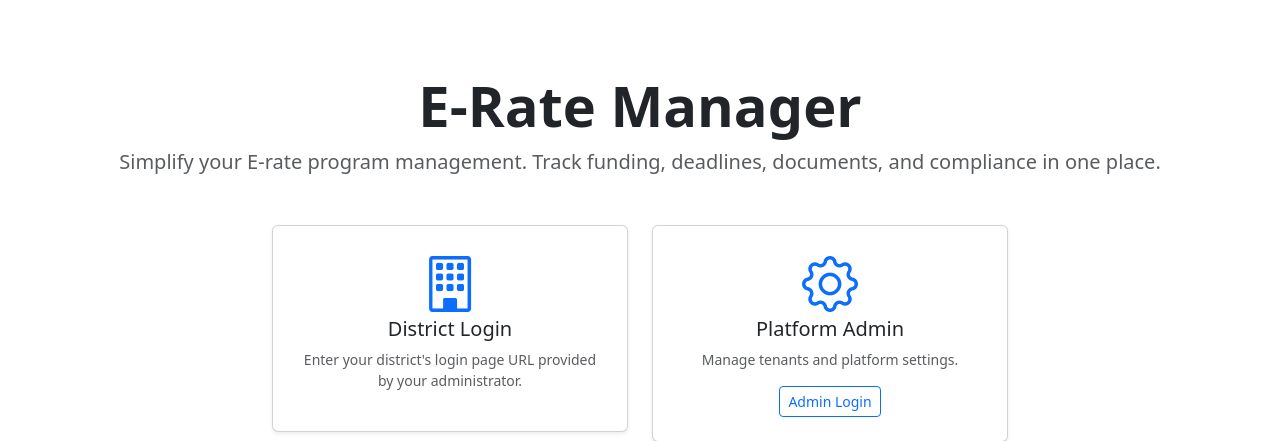
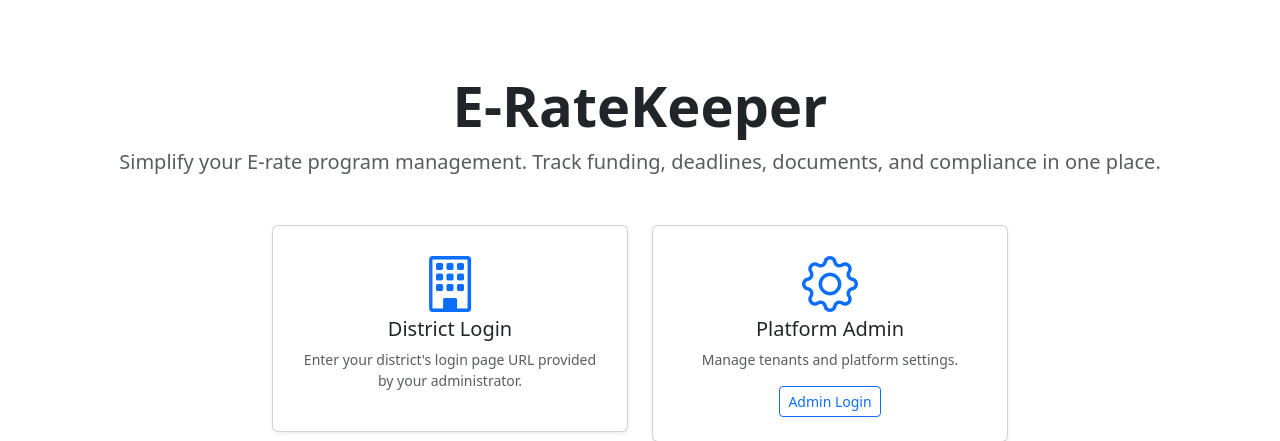
Before and after one commit to BardSec/erate, a Flask app: page / in a window 1280 px wide. Shown: the top 441 px of the page. Run offline with Flask 3, Linux system fonts and the light colour scheme.

Commit message:
Rebrand from E-Rate Manager to E-RateKeeper
- All user-facing text updated: page titles, sidebar, login pages,
  admin panel, email notifications, pending approval page
- Added "Powered by BudgyK12.com" link in sidebar footer and email
  footers
- Updated README title and .env.example defaults
- Preserved lowercase "E-rate" references to the FCC program itself
- No changes to code, URLs, database, or variable names

https://claude.ai/code/session_012pcxGn5WjFHNe6YqBS497F

```diff
--- a/app/config.py
+++ b/app/config.py
@@ -44,7 +44,7 @@ class Config:
     SMTP_USERNAME = os.environ.get('SMTP_USERNAME', '')
     SMTP_PASSWORD = os.environ.get('SMTP_PASSWORD', '')
     SMTP_FROM_EMAIL = os.environ.get('SMTP_FROM_EMAIL', 'noreply@example.com')
-    SMTP_FROM_NAME = os.environ.get('SMTP_FROM_NAME', 'E-Rate Manager')
+    SMTP_FROM_NAME = os.environ.get('SMTP_FROM_NAME', 'E-RateKeeper')
     SMTP_USE_TLS = os.environ.get('SMTP_USE_TLS', 'true')
 
 
--- a/app/static/css/custom.css
+++ b/app/static/css/custom.css
@@ -1,4 +1,4 @@
-/* E-Rate Manager Custom Styles */
+/* E-RateKeeper Custom Styles */
 
 /* Tenant branding via CSS variable */
 .btn-primary {
--- a/app/templates/admin/base_admin.html
+++ b/app/templates/admin/base_admin.html
@@ -9,7 +9,7 @@
 
 {% block page_header %}
 <nav class="navbar admin-nav navbar-expand-lg navbar-dark px-3">
-    <a class="navbar-brand fw-bold" href="{{ url_for('admin.index') }}"><i class="bi bi-shield-lock me-2"></i>E-Rate Admin</a>
+    <a class="navbar-brand fw-bold" href="{{ url_for('admin.index') }}"><i class="bi bi-shield-lock me-2"></i>E-RateKeeper Admin</a>
     <div class="navbar-nav ms-auto d-flex flex-row gap-3">
         <a class="nav-link {% if request.endpoint == 'admin.index' %}active{% endif %}" href="{{ url_for('admin.index') }}">Tenants</a>
         <a class="nav-link {% if request.endpoint == 'admin.users' %}active{% endif %}" href="{{ url_for('admin.users') }}">Users</a>
--- a/app/templates/admin/index.html
+++ b/app/templates/admin/index.html
@@ -1,5 +1,5 @@
 {% extends "admin/base_admin.html" %}
-{% block title %}Admin — E-Rate Manager{% endblock %}
+{% block title %}Admin — E-RateKeeper{% endblock %}
 {% block content %}
 <!-- Stats -->
 <div class="row g-3 mb-4">
--- a/app/templates/auth/admin_login.html
+++ b/app/templates/auth/admin_login.html
@@ -9,7 +9,7 @@
                     <div class="text-center mb-4">
                         <i class="bi bi-shield-lock display-4 text-primary"></i>
                         <h4 class="fw-bold mt-2">Platform Admin</h4>
-                        <p class="text-muted small">E-Rate Manager Administration</p>
+                        <p class="text-muted small">E-RateKeeper Administration</p>
                     </div>
 
                     {% if allow_local %}
--- a/app/templates/auth/login.html
+++ b/app/templates/auth/login.html
@@ -12,7 +12,7 @@
                         <img src="{{ tenant.logo_url }}" alt="{{ tenant.name }}" style="max-height:60px;" class="mb-2">
                         {% endif %}
                         <h4 class="fw-bold">{{ tenant.name }}</h4>
-                        <p class="text-muted small">E-Rate Manager Login</p>
+                        <p class="text-muted small">E-RateKeeper Login</p>
                     </div>
 
                     {% if tenant.azure_client_id %}
@@ -54,7 +54,7 @@
 
                     {% else %}
                     <div class="text-center">
-                        <h4 class="fw-bold mb-3">E-Rate Manager</h4>
+                        <h4 class="fw-bold mb-3">E-RateKeeper</h4>
                         <p class="text-muted">Please navigate to your district's login page.</p>
                         <p class="text-muted small">URL format: <code>/auth/login/your-district-slug</code></p>
                         <hr>
--- a/app/templates/auth/pending.html
+++ b/app/templates/auth/pending.html
@@ -14,7 +14,7 @@
                     </div>
                     <h4 class="fw-bold">Access Pending</h4>
                     <p class="text-muted mt-3">
-                        Your account has been created, but you need to be approved by a district administrator before you can access {{ tenant.name }}'s E-Rate Manager.
+                        Your account has been created, but you need to be approved by a district administrator before you can access {{ tenant.name }}'s E-RateKeeper.
                     </p>
 
                     {% if admins %}
--- a/app/templates/base.html
+++ b/app/templates/base.html
@@ -3,7 +3,7 @@
 <head>
     <meta charset="UTF-8">
     <meta name="viewport" content="width=device-width, initial-scale=1.0">
-    <title>{% block title %}E-Rate Manager{% endblock %}</title>
+    <title>{% block title %}E-RateKeeper{% endblock %}</title>
     <link href="https://cdn.jsdelivr.net/npm/bootstrap@5.3.3/dist/css/bootstrap.min.css" rel="stylesheet">
     <link href="https://cdn.jsdelivr.net/npm/bootstrap-icons@1.11.3/font/bootstrap-icons.min.css" rel="stylesheet">
     <style>
@@ -107,9 +107,9 @@
             <img src="{{ current_tenant.logo_url }}" alt="" style="max-height:36px;" class="mb-1">
             {% endif %}
             <div class="district-name">
-                {{ current_tenant.name if current_tenant else 'E-Rate Manager' }}
+                {{ current_tenant.name if current_tenant else 'E-RateKeeper' }}
             </div>
-            <small class="text-muted">E-Rate Manager</small>
+            <small class="text-muted">E-RateKeeper</small>
         </div>
 
         {% set slug = current_tenant.slug if current_tenant else '' %}
@@ -217,6 +217,9 @@
                 </a>
             </div>
         </div>
+        <div class="text-center py-2 border-top border-secondary">
+            <small class="text-muted" style="font-size:0.65rem;">Powered by <a href="https://budgyk12.com" target="_blank" class="text-muted text-decoration-none">BudgyK12.com</a></small>
+        </div>
     </nav>
     {% endif %}
 
@@ -228,7 +231,7 @@
             <button class="btn btn-outline-light btn-sm me-2" onclick="document.getElementById('sidebar').classList.toggle('show')">
                 <i class="bi bi-list"></i>
             </button>
-            <span class="fw-bold">{{ current_tenant.name if current_tenant else 'E-Rate Manager' }}</span>
+            <span class="fw-bold">{{ current_tenant.name if current_tenant else 'E-RateKeeper' }}</span>
         </div>
         {% endif %}
 
--- a/app/templates/main/index.html
+++ b/app/templates/main/index.html
@@ -1,9 +1,9 @@
 {% extends "base.html" %}
-{% block title %}E-Rate Manager{% endblock %}
+{% block title %}E-RateKeeper{% endblock %}
 {% block content %}
 <div class="container py-5">
     <div class="text-center mb-5">
-        <h1 class="display-4 fw-bold">E-Rate Manager</h1>
+        <h1 class="display-4 fw-bold">E-RateKeeper</h1>
         <p class="lead text-muted">Simplify your E-rate program management. Track funding, deadlines, documents, and compliance in one place.</p>
     </div>
     <div class="row justify-content-center">
```
Also changed, not shown: app/notifications/email.py (+5 -4 lines), README.md, 1 other file.
